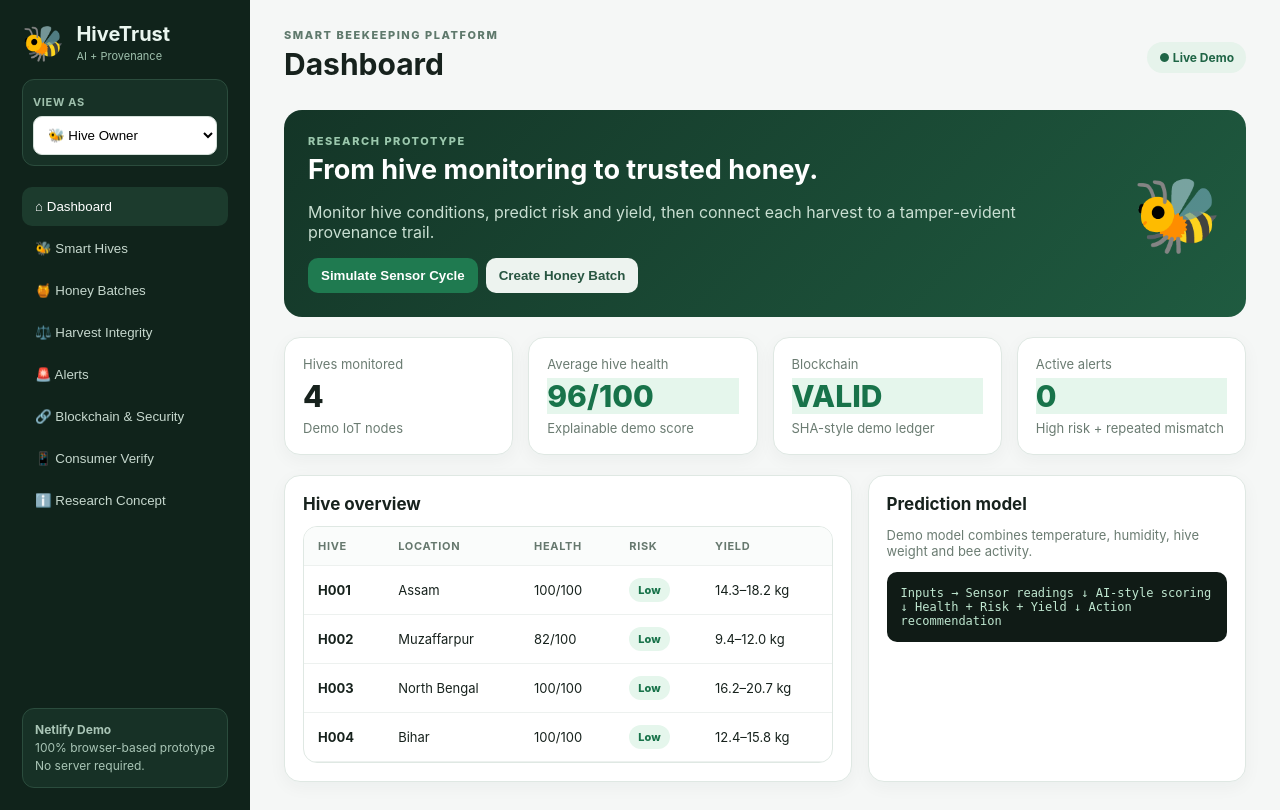
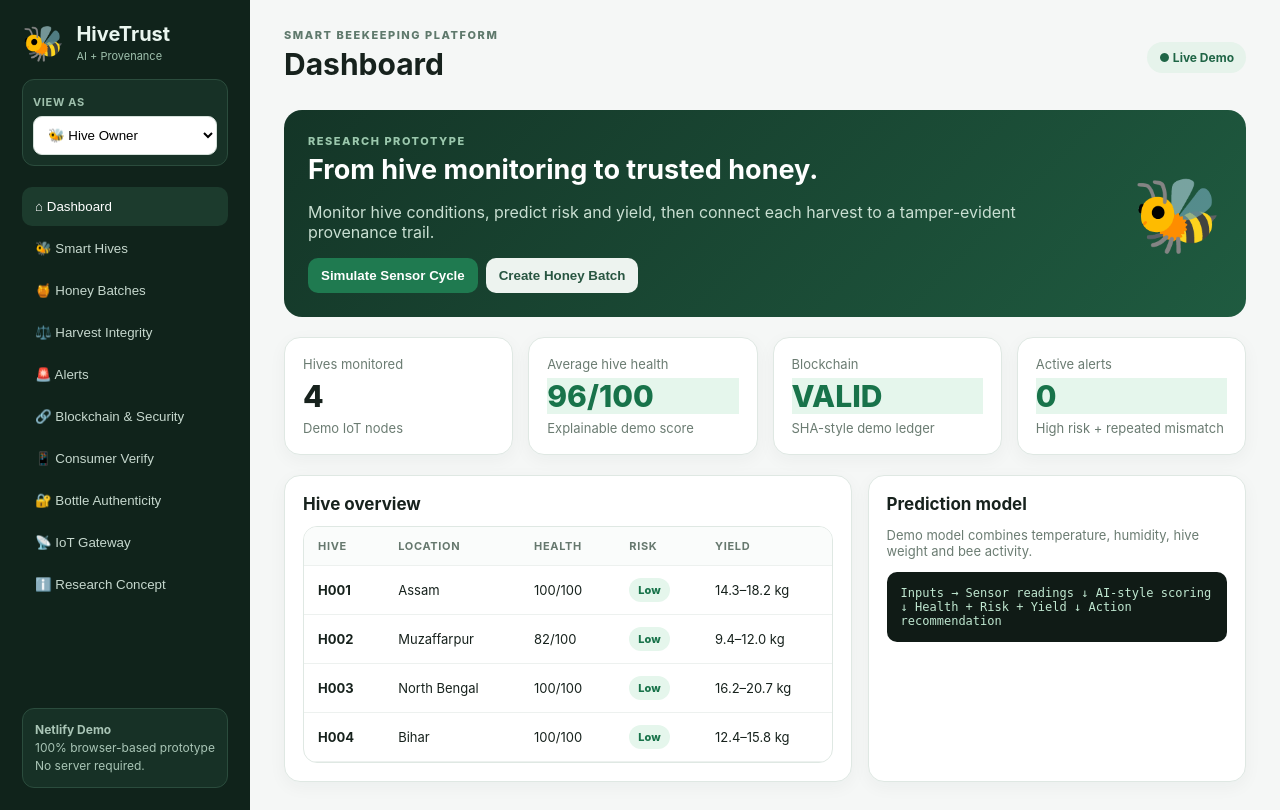
Before and after one commit to aminul821/hive, a Flask app: page / in a window 1280 px wide. Run offline with Flask 3, Linux system fonts and the light colour scheme; parts of the project's set-up code (start-up, migrations or seed data) failed here and were passed over.

Commit message:
Update index.html

```diff
--- a/templates/index.html
+++ b/templates/index.html
@@ -24,6 +24,8 @@
 <button class="nav" data-page="alerts">🚨 Alerts</button>
 <button class="nav" data-page="ledger">🔗 Blockchain & Security</button>
 <button class="nav" data-page="verify">📱 Consumer Verify</button>
+<button class="nav" data-page="auth">🔐 Bottle Authenticity</button>
+<button class="nav" data-page="iot">📡 IoT Gateway</button>
 <button class="nav" data-page="about">ℹ️ Research Concept</button>
 </nav>
 <div class="side"><b>Netlify Demo</b><br>100% browser-based prototype<br>No server required.</div>
```
